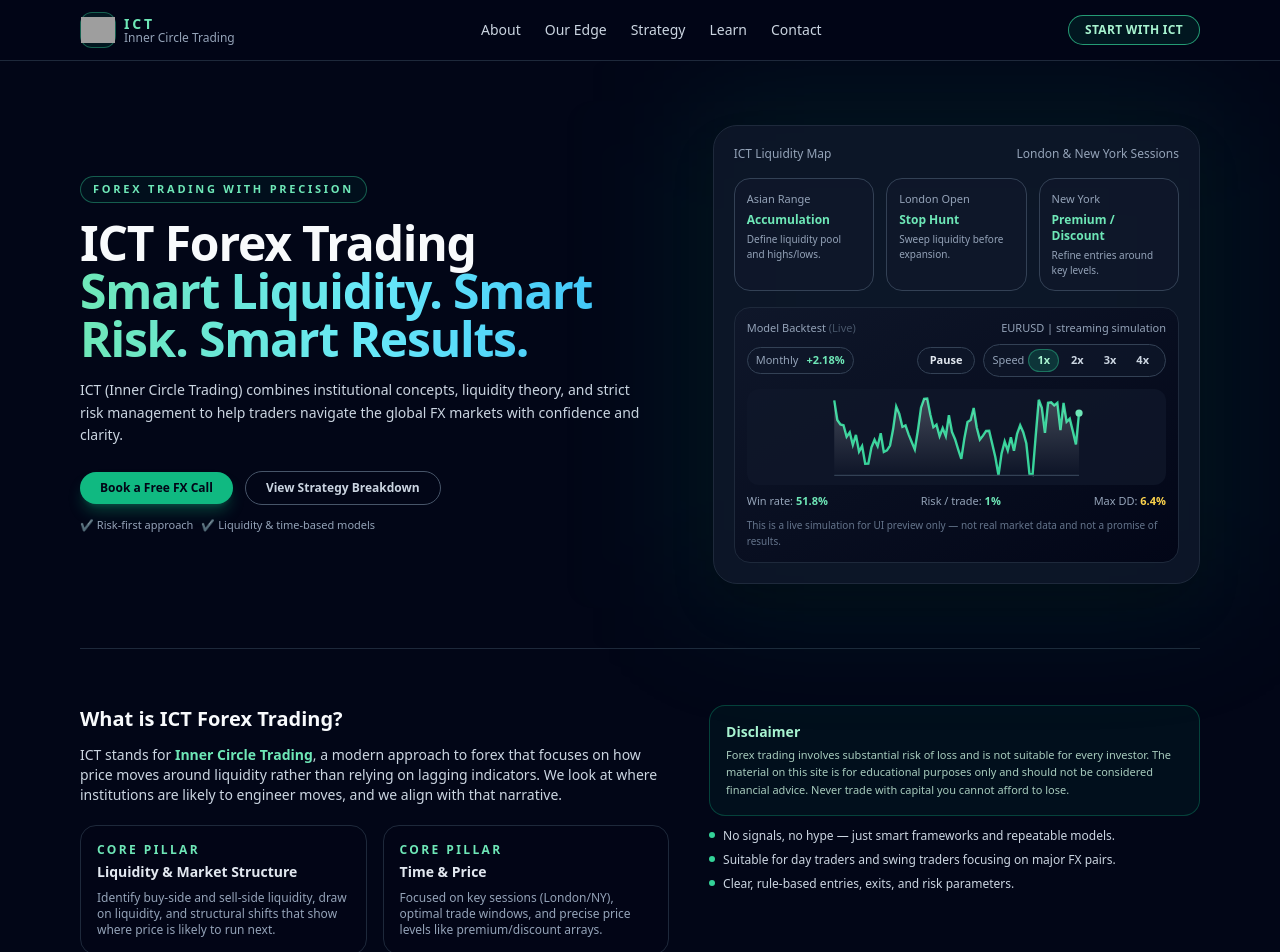
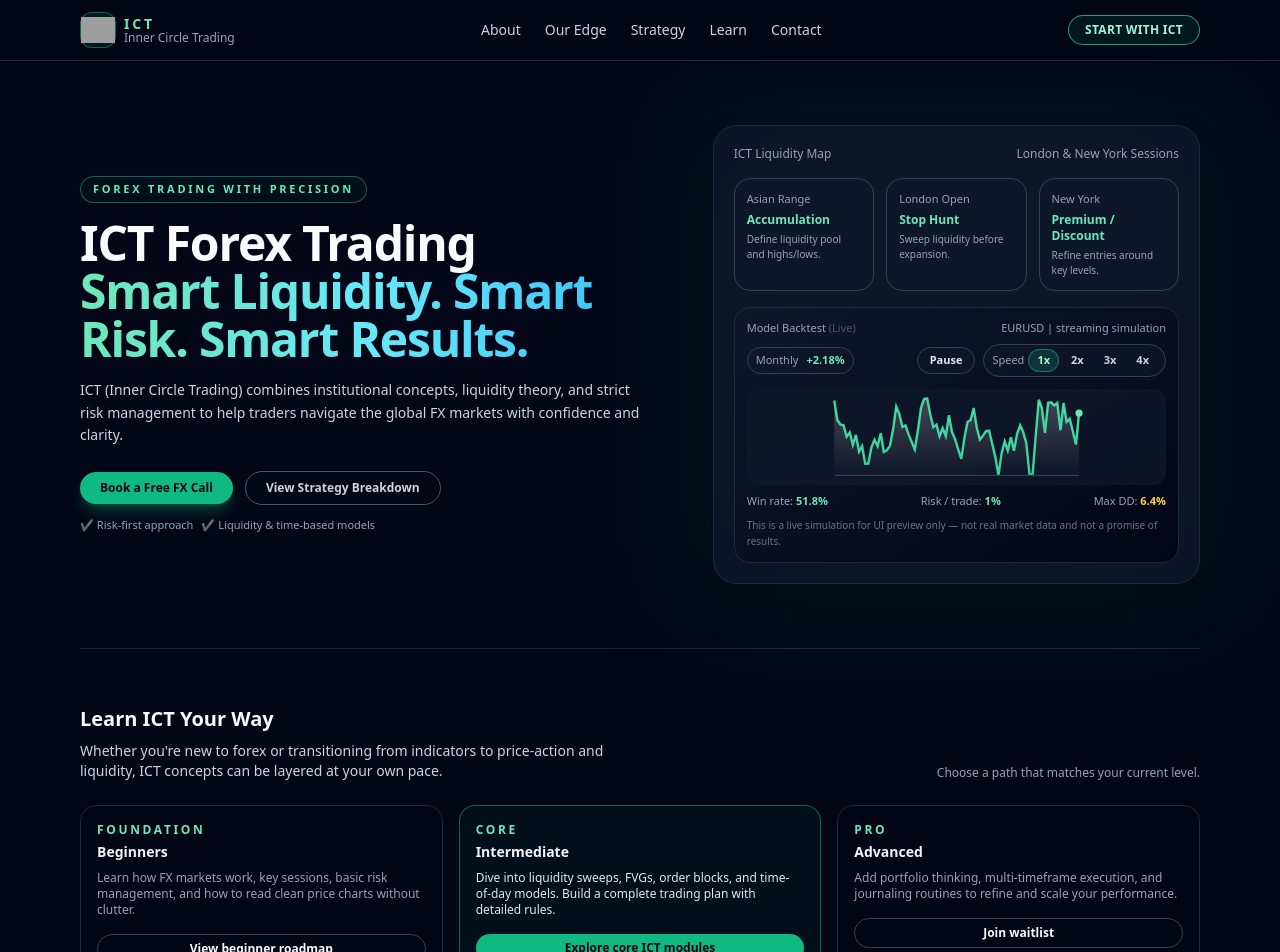
Before and after one commit to treentechco/ICT, a React (Vite) app: page / in a window 1280 px wide. Shown: the top 952 px of the page. Built offline with nearby package versions, Linux system fonts and the light colour scheme; grey boxes are pictures that could not be loaded.

Commit message:
Update App.jsx

```diff
--- a/App.jsx
+++ b/App.jsx
@@ -311,6 +311,58 @@ export default function ICTForexLandingPage() {
                 {/* Live backtest (animated) */}
                 <LiveBacktestCard />
               </div>
+            </div>
+          </div>
+        </section>
+
+         {/* Learn & Resources */}
+        <section id="learn" className="border-t border-slate-800 py-14">
+          <div className="mb-6 flex flex-col justify-between gap-4 md:flex-row md:items-end">
+            <div>
+              <h2 className="text-xl font-semibold text-slate-50">Learn ICT Your Way</h2>
+              <p className="mt-2 max-w-xl text-sm text-slate-300">
+                Whether you&apos;re new to forex or transitioning from indicators to price-action and liquidity,
+                ICT concepts can be layered at your own pace.
+              </p>
+            </div>
+            <p className="text-xs text-slate-400">Choose a path that matches your current level.</p>
+          </div>
+
+          <div className="grid gap-4 md:grid-cols-3">
+            <div className="flex flex-col rounded-2xl border border-slate-800 bg-slate-950/60 p-4">
+              <p className="text-xs font-semibold uppercase tracking-[0.22em] text-emerald-300">Foundation</p>
+              <h3 className="mt-1 text-sm font-semibold text-slate-100">Beginners</h3>
+              <p className="mt-2 text-xs text-slate-400">
+                Learn how FX markets work, key sessions, basic risk management, and how to read clean price
+                charts without clutter.
+              </p>
+              <button className="mt-4 rounded-full border border-slate-700 px-4 py-1.5 text-xs font-semibold hover:border-emerald-400/70 hover:text-emerald-200">
+                View beginner roadmap
+              </button>
+            </div>
+
+            <div className="flex flex-col rounded-2xl border border-emerald-500/50 bg-emerald-500/5 p-4">
+              <p className="text-xs font-semibold uppercase tracking-[0.22em] text-emerald-300">Core</p>
+              <h3 className="mt-1 text-sm font-semibold text-slate-100">Intermediate</h3>
+              <p className="mt-2 text-xs text-slate-200">
+                Dive into liquidity sweeps, FVGs, order blocks, and time-of-day models. Build a complete trading
+                plan with detailed rules.
+              </p>
+              <button className="mt-4 rounded-full bg-emerald-500 px-4 py-1.5 text-xs font-semibold text-slate-950 hover:bg-emerald-400">
+                Explore core ICT modules
+              </button>
+            </div>
+
+            <div className="flex flex-col rounded-2xl border border-slate-800 bg-slate-950/60 p-4">
+              <p className="text-xs font-semibold uppercase tracking-[0.22em] text-emerald-300">Pro</p>
+              <h3 className="mt-1 text-sm font-semibold text-slate-100">Advanced</h3>
+              <p className="mt-2 text-xs text-slate-400">
+                Add portfolio thinking, multi-timeframe execution, and journaling routines to refine and
+                scale your performance.
+              </p>
+              <button className="mt-4 rounded-full border border-slate-700 px-4 py-1.5 text-xs font-semibold hover:border-emerald-400/70 hover:text-emerald-200">
+                Join waitlist
+              </button>
             </div>
           </div>
         </section>
```
